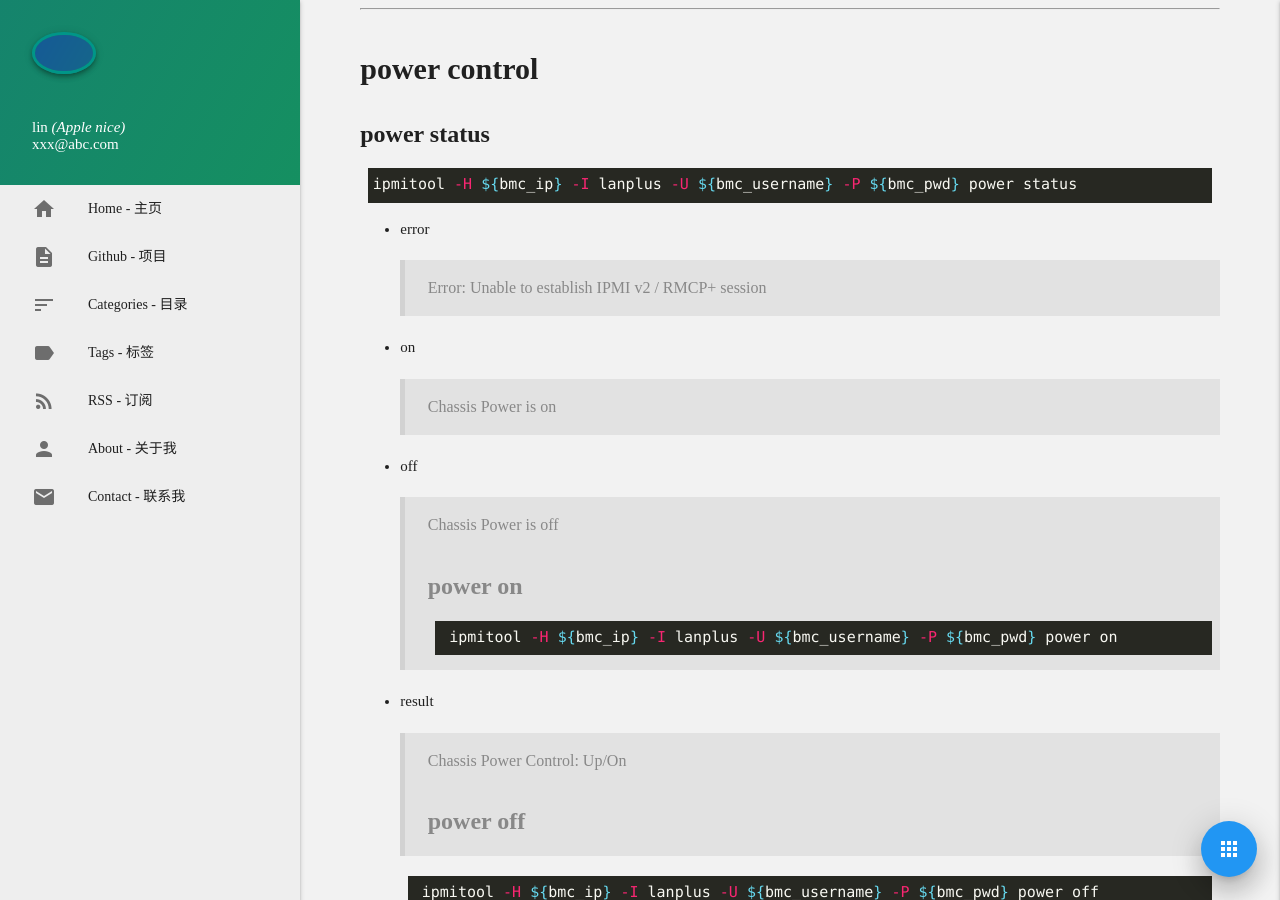
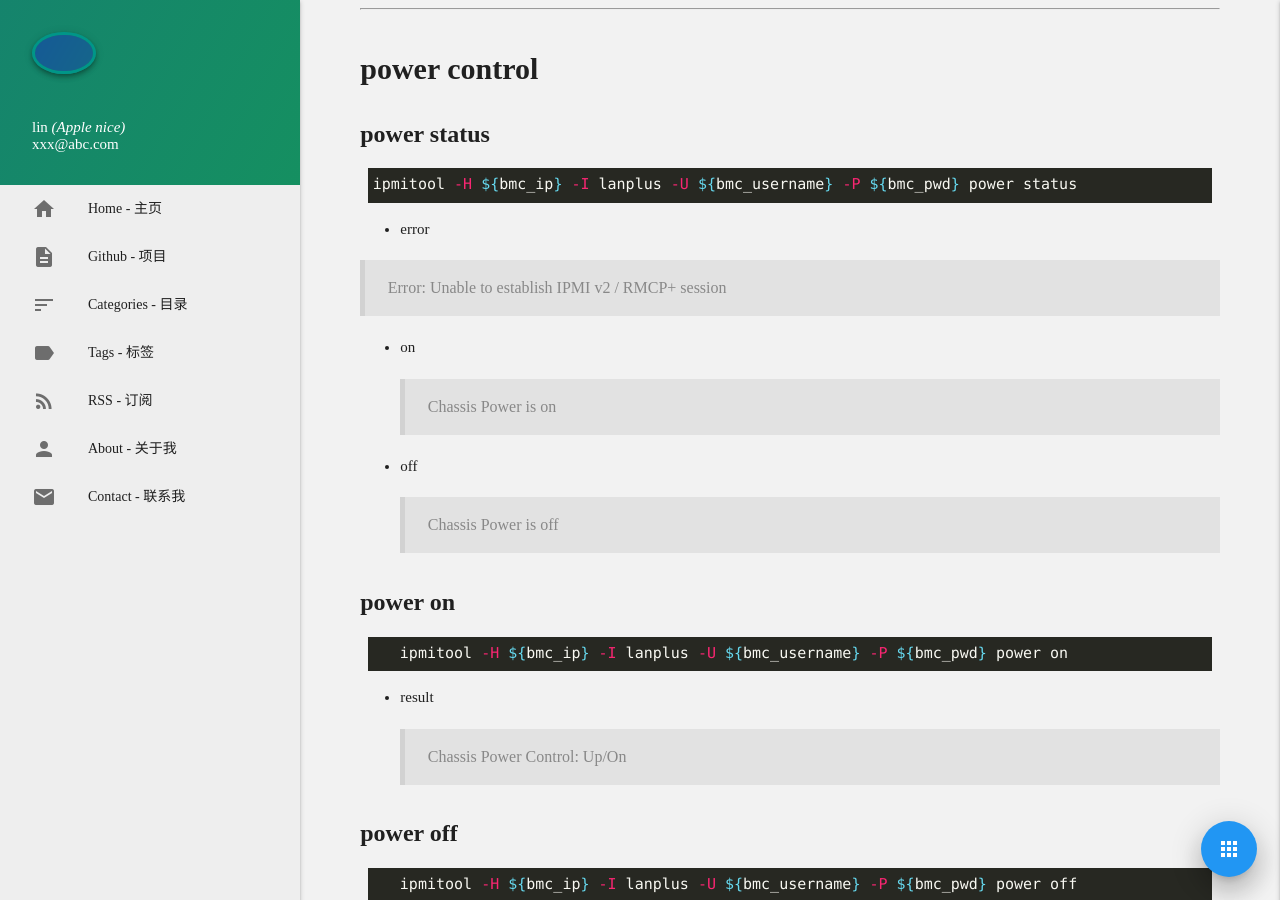
Before and after one commit to AppleLin8/AppleLin8.github.io, a Jekyll site: the page built from _posts/2020-11-19-ipmitool.md, in a window 1280 px wide and 900 px high, scrolled down 731 px. Built offline with Jekyll 4.4.1, drawn with Linux system fonts in a browser that asks for light colours; comment, search, counter and statistics services are not loaded.

Commit message:
ipmitool format

````diff
--- a/_posts/2020-11-19-ipmitool.md
+++ b/_posts/2020-11-19-ipmitool.md
@@ -21,36 +21,48 @@ excerpt: ipmitool power control
 ----------------------------
 # power control <span id="1">
 
+
 ## power status <span id="1.1">
+
 
 ```bash
 ipmitool -H ${bmc_ip} -I lanplus -U ${bmc_username} -P ${bmc_pwd} power status
 ```
+
 - error
+
 > Error: Unable to establish IPMI v2 / RMCP+ session
+
 - on
 > Chassis Power is on
+
 - off
 > Chassis Power is off
+
 ## power on  <span id="1.2">
-   ```bash
+
+```bash
    ipmitool -H ${bmc_ip} -I lanplus -U ${bmc_username} -P ${bmc_pwd} power on
-   ```
+```
+
 - result
 > Chassis Power Control: Up/On
->
-> ## power off  <span id="1.3">
 
-   ```bash
+## power off  <span id="1.3">
+
+```bash
    ipmitool -H ${bmc_ip} -I lanplus -U ${bmc_username} -P ${bmc_pwd} power off
-   ```
+```
+
 - result
 > Chassis Power Control: Down/Off
->
-> ## power reset  <span id="1.4">
 
-   ```bash
+## power reset  <span id="1.4">
+
+
+```bash
    ipmitool -H ${bmc_ip} -I lanplus -U ${bmc_username} -P ${bmc_pwd} power reset
-   ```
+```
+
 - result
 > Chassis Power Control: Reset
````
